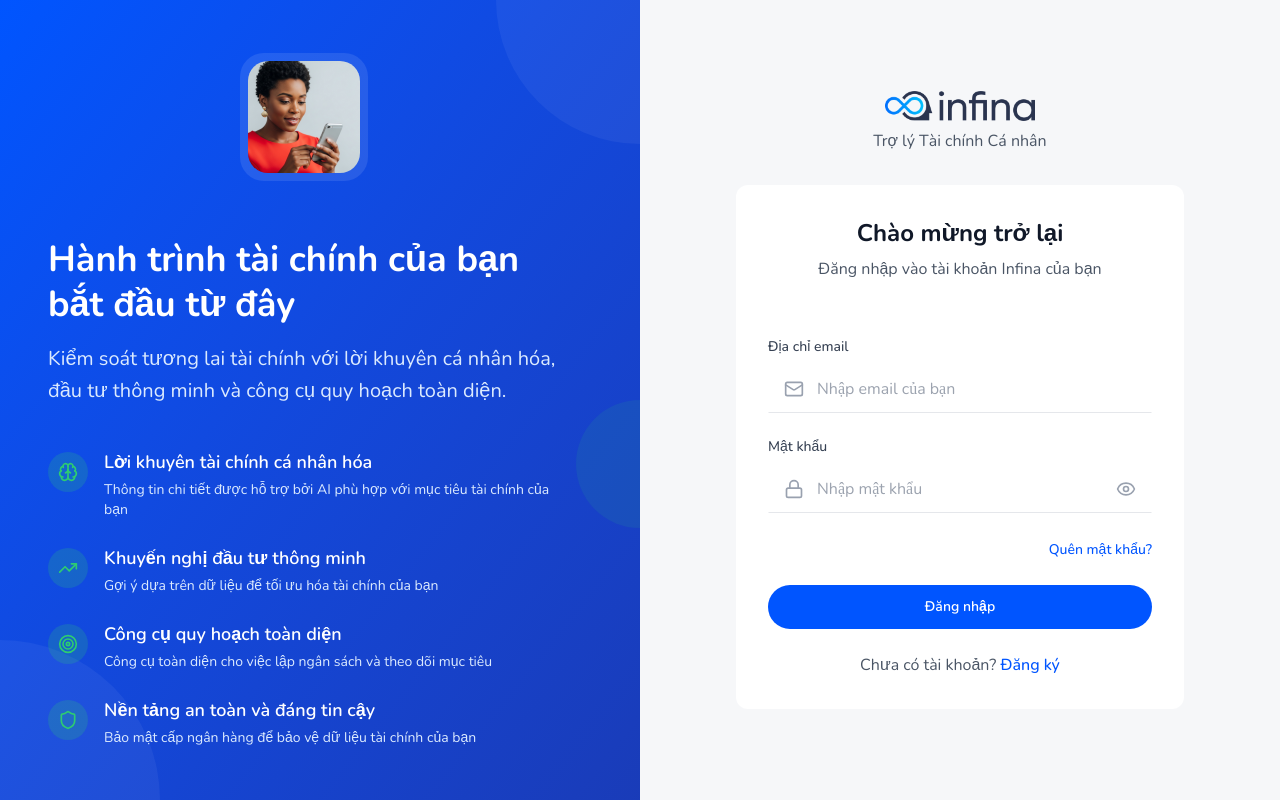
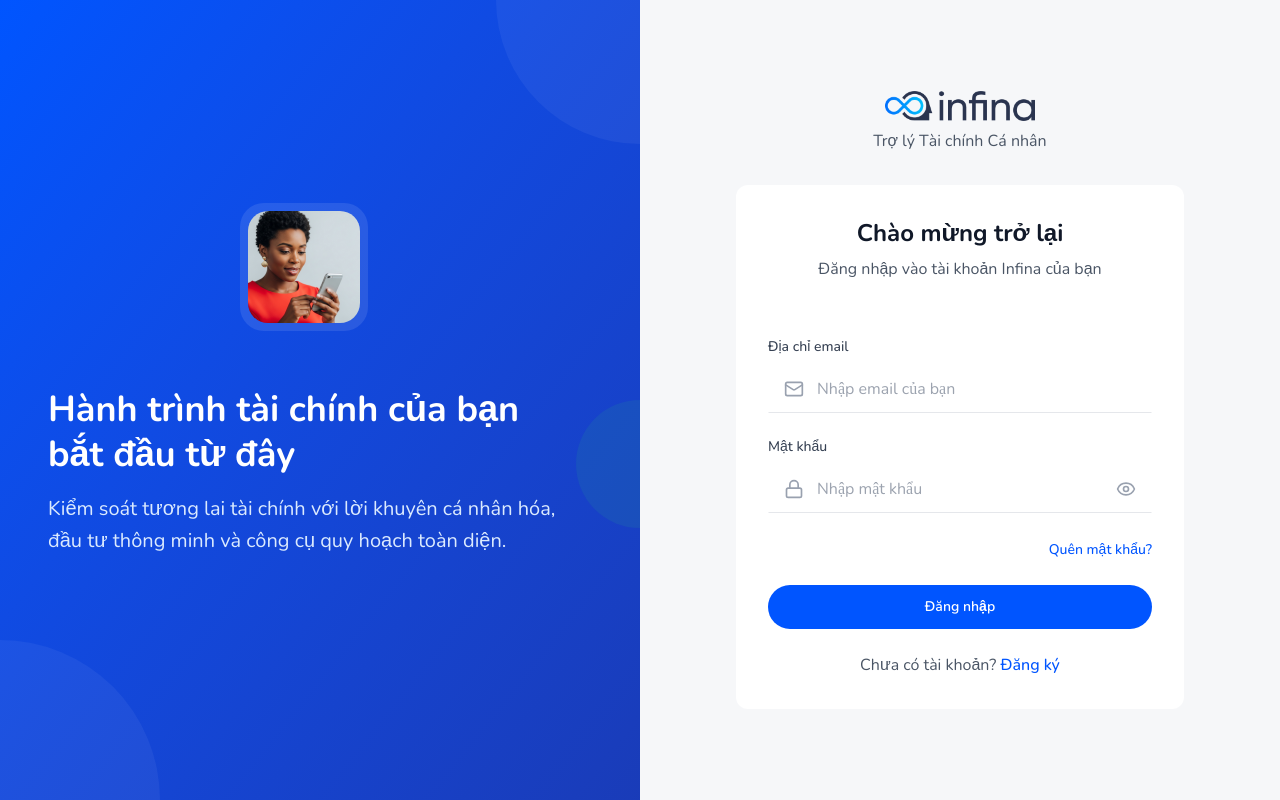
Before and after one commit to infina-pfa/infina-pfa, a Next.js app: page /auth/sign-in in a window 1280 px wide. Built offline with nearby package versions, Linux system fonts and the light colour scheme; no server answers.

Commit message:
Remove unused icon components from AuthLayout to streamline code and improve maintainability. This cleanup enhances the overall structure of the authentication layout by eliminating unnecessary elements.

```diff
--- a/components/auth/auth-layout.tsx
+++ b/components/auth/auth-layout.tsx
@@ -3,7 +3,6 @@
 import Image from "next/image";
 import Link from "next/link";
 import { useTranslation } from "react-i18next";
-import { Shield, TrendingUp, Target, Brain } from "lucide-react";
 
 interface AuthLayoutProps {
   children: React.ReactNode;
@@ -43,65 +42,6 @@ export function AuthLayout({ children }: AuthLayoutProps) {
               <p className="text-xl text-blue-100 mb-10 leading-relaxed">
                 {t("financialJourneyDescription")}
               </p>
-
-              {/* Enhanced Features with Icons */}
-              <div className="space-y-6">
-                <div className="flex items-start space-x-4">
-                  <div className="w-10 h-10 bg-infina-green/20 rounded-xl flex items-center justify-center flex-shrink-0 mt-1">
-                    <Brain className="w-5 h-5 text-infina-green" />
-                  </div>
-                  <div>
-                    <h3 className="text-lg font-semibold text-white mb-1">
-                      {t("personalizedAdvice")}
-                    </h3>
-                    <p className="text-blue-100 text-sm">
-                      {t("personalizedAdviceDescription")}
-                    </p>
-                  </div>
-                </div>
-
-                <div className="flex items-start space-x-4">
-                  <div className="w-10 h-10 bg-infina-green/20 rounded-xl flex items-center justify-center flex-shrink-0 mt-1">
-                    <TrendingUp className="w-5 h-5 text-infina-green" />
-                  </div>
-                  <div>
-                    <h3 className="text-lg font-semibold text-white mb-1">
-                      {t("smartRecommendations")}
-                    </h3>
-                    <p className="text-blue-100 text-sm">
-                      {t("smartRecommendationsDescription")}
-                    </p>
-                  </div>
-                </div>
-
-                <div className="flex items-start space-x-4">
-                  <div className="w-10 h-10 bg-infina-green/20 rounded-xl flex items-center justify-center flex-shrink-0 mt-1">
-                    <Target className="w-5 h-5 text-infina-green" />
-                  </div>
-                  <div>
-                    <h3 className="text-lg font-semibold text-white mb-1">
-                      {t("planningTools")}
-                    </h3>
-                    <p className="text-blue-100 text-sm">
-                      {t("planningToolsDescription")}
-                    </p>
-                  </div>
-                </div>
-
-                <div className="flex items-start space-x-4">
-                  <div className="w-10 h-10 bg-infina-green/20 rounded-xl flex items-center justify-center flex-shrink-0 mt-1">
-                    <Shield className="w-5 h-5 text-infina-green" />
-                  </div>
-                  <div>
-                    <h3 className="text-lg font-semibold text-white mb-1">
-                      {t("securePlatform")}
-                    </h3>
-                    <p className="text-blue-100 text-sm">
-                      {t("securePlatformDescription")}
-                    </p>
-                  </div>
-                </div>
-              </div>
             </div>
           </div>
 
```
